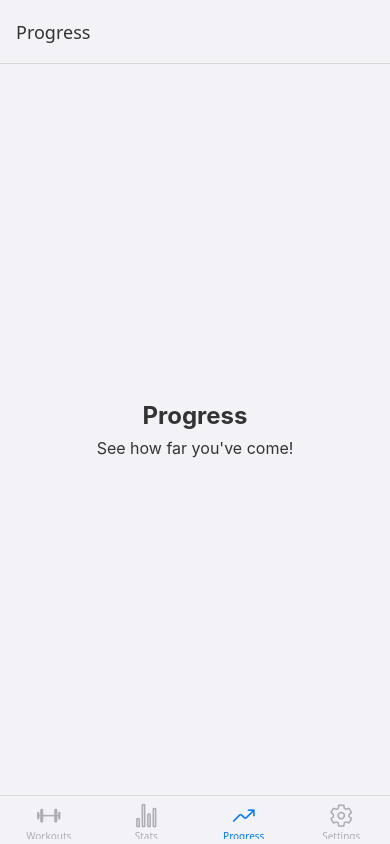
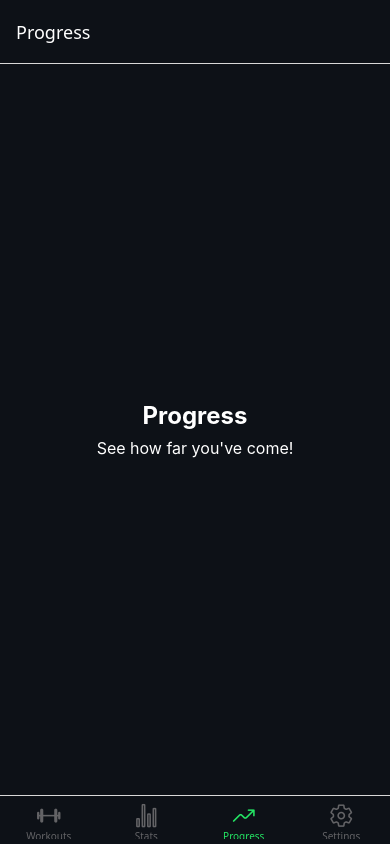
Before and after one commit to rahulreddyRR/Dumbbells, a React Native app: screen /Progress in a window 390 px wide. Built offline with nearby package versions, Linux system fonts and the light colour scheme.

Commit message:
feat: Introduce dark mode theme and standardize UI component styling using new theme colors and border radii.

```diff
--- a/src/components/common/Screen.tsx
+++ b/src/components/common/Screen.tsx
@@ -10,7 +10,7 @@ interface ScreenProps {
 export const Screen: React.FC<ScreenProps> = ({ children, style }) => {
   return (
     <SafeAreaView style={styles.safeArea}>
-      <StatusBar barStyle="dark-content" backgroundColor={Theme.colors.background} />
+      <StatusBar barStyle="light-content" backgroundColor={Theme.colors.background} />
       <View style={[styles.container, style]}>
         {children}
       </View>
--- a/src/components/common/SearchBar.tsx
+++ b/src/components/common/SearchBar.tsx
@@ -28,8 +28,8 @@ const styles = StyleSheet.create({
   container: {
     flexDirection: 'row',
     alignItems: 'center',
-    backgroundColor: '#1C1C1E', // Darker background for input
-    borderRadius: 8,
+    backgroundColor: Theme.colors.surface,
+    borderRadius: Theme.borderRadius.m,
     paddingHorizontal: Theme.spacing.m,
     height: 48,
   },
--- a/src/components/workouts/CategoryFilter.tsx
+++ b/src/components/workouts/CategoryFilter.tsx
@@ -53,14 +53,14 @@ const styles = StyleSheet.create({
   chip: {
     paddingVertical: 8,
     paddingHorizontal: 16,
-    borderRadius: 20,
-    backgroundColor: '#1C1C1E', // Default dark bg
+    borderRadius: Theme.borderRadius.round,
+    backgroundColor: Theme.colors.surface, // Default dark bg
     borderWidth: 1,
-    borderColor: '#2C2C2E',
+    borderColor: Theme.colors.gray[200],
   },
   selectedChip: {
-    backgroundColor: Theme.colors.success, // Greenish color like in the image
-    borderColor: Theme.colors.success,
+    backgroundColor: Theme.colors.primary, // Greenish color like in the image
+    borderColor: Theme.colors.primary,
   },
   text: {
     color: Theme.colors.gray[400],
--- a/src/components/workouts/CreateCustomCard.tsx
+++ b/src/components/workouts/CreateCustomCard.tsx
@@ -22,12 +22,12 @@ export const CreateCustomCard = () => {
 
 const styles = StyleSheet.create({
   container: {
-    backgroundColor: '#1C1C1E',
-    borderRadius: 16,
+    backgroundColor: Theme.colors.surface,
+    borderRadius: Theme.borderRadius.l,
     padding: Theme.spacing.m,
     marginBottom: Theme.spacing.l, // Extra margin at bottom
     borderWidth: 1,
-    borderColor: '#2C2C2E',
+    borderColor: Theme.colors.gray[200],
     borderStyle: 'dashed',
   },
   content: {
--- a/src/components/workouts/ExerciseCard.tsx
+++ b/src/components/workouts/ExerciseCard.tsx
@@ -39,9 +39,9 @@ const styles = StyleSheet.create({
   },
   imageContainer: {
     height: 120,
-    borderRadius: 12,
+    borderRadius: Theme.borderRadius.l,
     overflow: 'hidden',
-    backgroundColor: '#2C2C2E', // Placeholder color
+    backgroundColor: Theme.colors.gray[200], // Placeholder color
     marginBottom: Theme.spacing.s,
   },
   image: {
--- a/src/components/workouts/PlanCard.tsx
+++ b/src/components/workouts/PlanCard.tsx
@@ -29,7 +29,7 @@ export const PlanCard: React.FC<PlanCardProps> = ({ plan }) => {
           <Text style={styles.title}>{plan.title}</Text>
           <Text style={styles.subtitle}>{plan.subtitle}</Text>
           <View style={styles.footer}>
-            <Ionicons name="calendar-outline" size={16} color={Theme.colors.gray[300]} />
+            <Ionicons name="calendar-outline" size={16} color={Theme.colors.gray[800]} />
             <Text style={styles.frequency}>{plan.frequency}</Text>
           </View>
         </View>
@@ -41,9 +41,9 @@ export const PlanCard: React.FC<PlanCardProps> = ({ plan }) => {
 const styles = StyleSheet.create({
   container: {
     marginBottom: Theme.spacing.m,
-    borderRadius: 16,
+    borderRadius: Theme.borderRadius.l,
     overflow: 'hidden',
-    backgroundColor: '#1C1C1E',
+    backgroundColor: Theme.colors.surface,
   },
   imageContainer: {
     height: 200,
@@ -54,7 +54,7 @@ const styles = StyleSheet.create({
     height: '100%',
   },
   placeholder: {
-    backgroundColor: '#2C2C2E',
+    backgroundColor: Theme.colors.gray[200],
     alignItems: 'center',
     justifyContent: 'center',
   },
@@ -89,7 +89,7 @@ const styles = StyleSheet.create({
     marginBottom: 4,
   },
   subtitle: {
-    color: Theme.colors.gray[300],
+    color: Theme.colors.gray[800],
     fontSize: 14,
     marginBottom: 8,
   },
@@ -98,7 +98,7 @@ const styles = StyleSheet.create({
     alignItems: 'center',
   },
   frequency: {
-    color: Theme.colors.gray[300],
+    color: Theme.colors.gray[800],
     fontSize: 12,
     marginLeft: 6,
   },
--- a/src/constants/colors.ts
+++ b/src/constants/colors.ts
@@ -1,19 +1,24 @@
 export const Colors = {
-  primary: '#007AFF', // Standard Blue
-  secondary: '#5856D6',
+  primary: '#24E564', // Bright Sporty Green
+  secondary: '#2C3E50', // Dark Blue/Gray for contrast elements
   white: '#FFFFFF',
   black: '#000000',
-  text: '#333333',
-  background: '#F2F2F7',
-  error: '#FF3B30',
-  success: '#34C759',
-  warning: '#FF9500',
+  text: '#FFFFFF', // White text for dark mode
+  textSecondary: '#A1A1AA',
+  background: '#0D1117', // Very dark background
+  surface: '#161B22', // Slightly lighter for cards/inputs
+  error: '#FF453A',
+  success: '#32D74B',
+  warning: '#FF9F0A',
   gray: {
-    100: '#F2F2F7',
-    200: '#E5E5EA',
-    300: '#D1D1D6',
-    400: '#C7C7CC',
-    500: '#AEAEB2',
+    100: '#1C1C1E', // Darkest gray
+    200: '#2C2C2E',
+    300: '#3A3A3C',
+    400: '#48484A',
+    500: '#636366',
     600: '#8E8E93',
+    700: '#AEAEB2',
+    800: '#D1D1D6',
+    900: '#F2F2F7', // Lightest gray
   },
 };
--- a/src/data/workoutPlans.ts
+++ b/src/data/workoutPlans.ts
@@ -12,7 +12,7 @@ export const WORKOUT_PLANS: WorkoutPlan[] = [
     id: '1',
     title: 'Beginner',
     subtitle: 'Start your journey',
-    frequency: '2-3 days/week',
+    frequency: 'Daily',
     difficulty: 'Beginner',
     image: require('../assets/plans/beginner.png'),
   },
--- a/src/theme/index.ts
+++ b/src/theme/index.ts
@@ -8,15 +8,31 @@ export const Theme = {
     l: 24,
     xl: 32,
   },
+  borderRadius: {
+    s: 4,
+    m: 8,
+    l: 16,
+    xl: 24,
+    round: 999, // For pill shapes
+  },
   textVariants: {
     header: {
       fontSize: 24,
       fontWeight: 'bold',
       color: Colors.text,
     },
+    subheader: {
+      fontSize: 20,
+      fontWeight: '600',
+      color: Colors.text,
+    },
     body: {
-      fontSize: 16,
-      color: Colors.text,
+        fontSize: 16,
+        color: Colors.text,
+    },
+    caption: {
+        fontSize: 12,
+        color: Colors.textSecondary,
     },
   } as const,
 };
```
